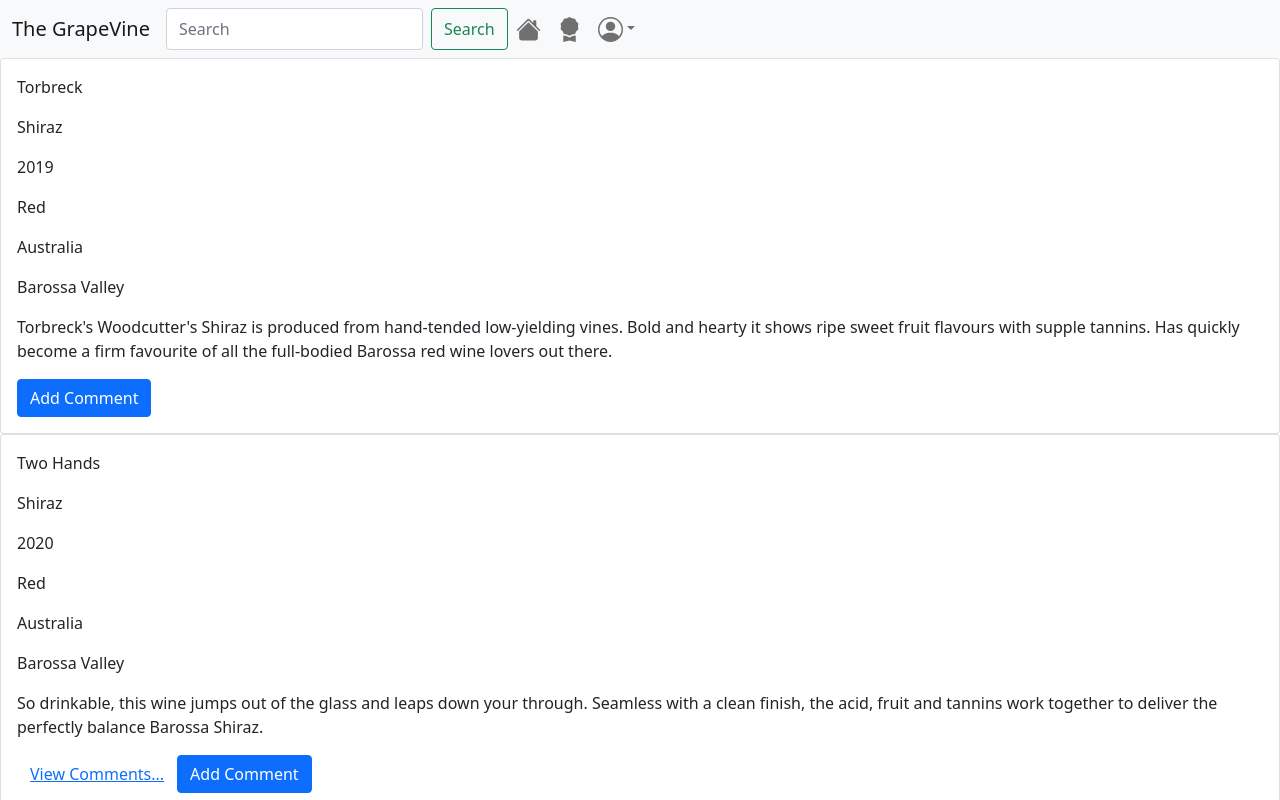
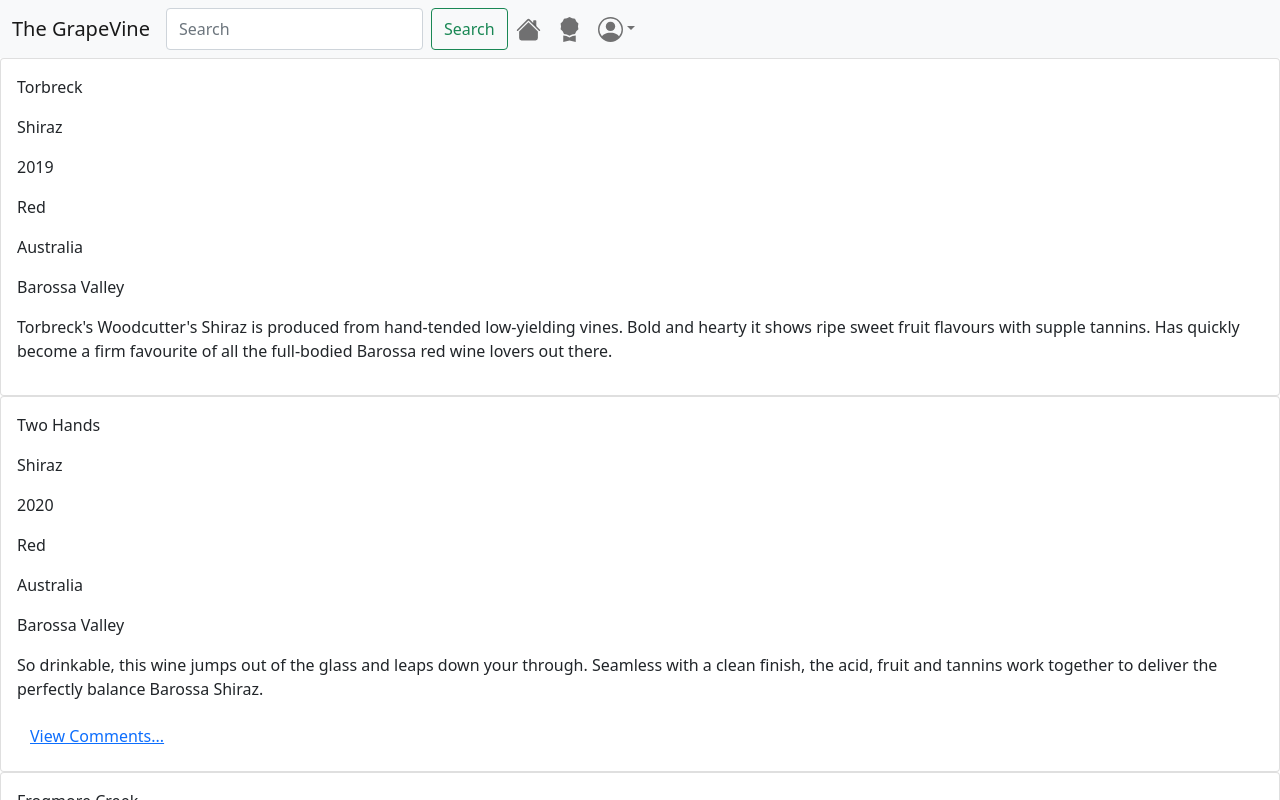
Before and after one commit to TheGrapeVineCo/client, a React (Create React App) app: page /wineListings in a window 1280 px wide. Shown: the top 800 px of the page. Built offline with nearby package versions, Linux system fonts and the light colour scheme.

Commit message:
refactors and adds additional global state. adds buttons to edit/delete comments for user owner

```diff
--- a/src/App.js
+++ b/src/App.js
@@ -5,7 +5,6 @@
 import WineListings from "./components/WineListings";
 import NewWineForm from "./components/NewWineForm";
 import Ratings from "./components/Ratings";
-// import NewCommentForm from "./components/Navigation";
 import initialWineListings from "./data/wine-listings.json";
 import initialCommentList from "./data/comments.json";
 import {
@@ -29,41 +28,6 @@
 
   // returns an array with 2 elements: store (initial state) & dispatch to handle state
   const [store, dispatch] = useReducer(reducer, initialState);
-  const { wineListings, loggedInUser } = store;
-
-  const activateUser = (email) => {
-    // setLoggedInUser(email);
-    dispatch({
-      type: "setLoggedInUser",
-      data: email,
-    });
-  };
-
-  // adds new wine listing to list of wine listings
-  const addNewWineListing = ({
-    brand,
-    grape_variety,
-    year,
-    category,
-    country,
-    region,
-    description,
-  }) => {
-    const newListing = {
-      brand: brand,
-      grape_variety: grape_variety,
-      year: year,
-      category: category,
-      country: country,
-      region: region,
-      description: description,
-      id: wineListings[0].id + 1,
-    };
-    dispatch({
-      type: "addNewWineListing",
-      data: newListing,
-    });
-  };
 
   // loads initialWineListings and initialCommentList in componentDidMount
   useEffect(() => {
@@ -80,32 +44,21 @@
 
   return (
     <div className="App" data-testid="app-element">
-      {/* Need to include logic for only admin to have access to NewWineForm */}
-
       {/* Includes all components using global state in state context provider */}
       <StateContext.Provider value={{ store, dispatch }}>
-        {/* provides SPA routing in FE */}
+        {/* provides SPA routing in FE to navigate across site */}
         <Router>
           <header className="App-header">
-            <Navigation
-              loggedInUser={loggedInUser}
-              activateUser={activateUser}
-            />
+            <Navigation />
           </header>
           <Routes>
             <Route path="/" element={<Navigate to="wineListings" replace />} />
             <Route path="wineListings" element={<WineListings />} />
             <Route path="about" element={<About />} />
-            <Route
-              path="login"
-              element={<LoginForm activateUser={activateUser} />}
-            />
+            <Route path="login" element={<LoginForm />} />
             <Route path="ratings" element={<Ratings />} />
             {/* Need to include logic for only admin to have access to NewWineForm */}
-            <Route
-              path="newListing"
-              element={<NewWineForm addNewWineListing={addNewWineListing} />}
-            />
+            <Route path="newListing" element={<NewWineForm />} />
             <Route path="*" element={<NotFound />} />
           </Routes>
         </Router>
--- a/src/components/Comment.js
+++ b/src/components/Comment.js
@@ -1,3 +1,5 @@
+import React from "react";
+
 // Renders one comment from 'Comments' component
 const Comment = ({ commentList }) => {
   return (
--- a/src/components/Comments.js
+++ b/src/components/Comments.js
@@ -1,5 +1,12 @@
+import React from "react";
+import Button from "react-bootstrap/Button";
+import { useGlobalState } from "../utils/stateContext";
 // Iterates through all comments, taking data as required
 const Comments = ({ commentList }) => {
+  const { store } = useGlobalState();
+
+  const { loggedInUser } = store;
+
   return (
     <>
       <h1>User Comments</h1>
@@ -8,6 +15,13 @@
         <>
           <p>{comment.text}</p>
           <p>{comment.user}</p>
+
+          {loggedInUser === comment.user && (
+            <Button onClick={""}>Delete Message</Button>
+          )}
+          {loggedInUser === comment.user && (
+            <Button onClick={""}>Edit Message</Button>
+          )}
         </>
       ))}
     </>
--- a/src/components/LoginForm.js
+++ b/src/components/LoginForm.js
@@ -2,10 +2,11 @@
 import Button from "react-bootstrap/Button";
 import Form from "react-bootstrap/Form";
 import { useNavigate } from "react-router-dom";
+import { useGlobalState } from "../utils/stateContext";
 
-function LoginForm({ activateUser }) {
+function LoginForm() {
+  const { dispatch } = useGlobalState();
   const navigate = useNavigate();
-
   // creates initial form data as clean fields
   const initialFormData = {
     email: "",
@@ -17,7 +18,10 @@
 
   // upon successful sign-in, user is directed to wineListings
   const handleSubmit = (e) => {
-    activateUser(formData.email);
+    dispatch({
+      type: "setLoggedInUser",
+      data: formData.email,
+    });
     setFormData(initialFormData);
     e.preventDefault();
     navigate("/wineListings");
--- a/src/components/Navigation.js
+++ b/src/components/Navigation.js
@@ -7,17 +7,18 @@
 import { Link, useNavigate } from "react-router-dom";
 import { useGlobalState } from "../utils/stateContext";
 
-const Navigation = ({ loggedInUser, activateUser }) => {
+const Navigation = () => {
   const { store, dispatch } = useGlobalState();
-  // takes loggedInUser from globalstate
-  // const { loggedInUser } = store;
-
+  const { loggedInUser } = store;
   const navigate = useNavigate();
 
   // performs logout function by clearing the loggedin user and redirects to home page
   const logout = (e) => {
     e.preventDefault();
-    activateUser("");
+    dispatch({
+      type: "setLoggedInUser",
+      data: "",
+    });
     navigate("/wineListings");
   };
 
--- a/src/components/NewCommentModal.js
+++ b/src/components/NewCommentModal.js
@@ -5,8 +5,9 @@
 import { Form } from "react-bootstrap";
 import { useState } from "react";
 
-const NewCommentModal = ({ show, handleClose, loggedInUser, listing }) => {
-  const { dispatch } = useGlobalState();
+const NewCommentModal = ({ show, handleClose, listing }) => {
+  const { store, dispatch } = useGlobalState();
+  const { loggedInUser } = store;
   // sets initial FormData fields to empty for newCommentForm
   const initialFormData = {
     text: "",
--- a/src/components/NewWineForm.js
+++ b/src/components/NewWineForm.js
@@ -4,9 +4,12 @@
 import Row from "react-bootstrap/Row";
 import { useState } from "react";
 import { useNavigate } from "react-router-dom";
+import { useGlobalState } from "../utils/stateContext";
 
 // somehow need to pass eg. "loggedInAdmin" param so only admins can fill out this form
-function NewWineForm({ addNewWineListing }) {
+function NewWineForm() {
+  const { store, dispatch } = useGlobalState();
+  const { wineListings } = store;
   const navigate = useNavigate();
   // Sets initial fields as empty
   const initialFormData = {
@@ -17,6 +20,32 @@
     country: "",
     region: "",
     description: "",
+  };
+
+  // adds new wine listing to list of wine listings
+  const addNewWineListing = ({
+    brand,
+    grape_variety,
+    year,
+    category,
+    country,
+    region,
+    description,
+  }) => {
+    const newListing = {
+      brand: brand,
+      grape_variety: grape_variety,
+      year: year,
+      category: category,
+      country: country,
+      region: region,
+      description: description,
+      id: wineListings[0].id + 1,
+    };
+    dispatch({
+      type: "addNewWineListing",
+      data: newListing,
+    });
   };
 
   const [formData, setFormData] = useState(initialFormData);
--- a/src/components/WineListing.js
+++ b/src/components/WineListing.js
@@ -4,9 +4,12 @@
 import Button from "react-bootstrap/Button";
 import Comments from "./Comments";
 import NewCommentModal from "./NewCommentModal";
+import { useGlobalState } from "../utils/stateContext";
 
 // Renders individual wine listing
-const WineListing = ({ loggedInUser, listing, commentList, addComment }) => {
+const WineListing = ({ listing, commentList }) => {
+  const { store } = useGlobalState();
+  const { loggedInUser } = store;
   const [showComments, setShowComments] = useState(false);
   const handleComments = () => {
     setShowComments(!showComments);
@@ -41,10 +44,11 @@
         )}
 
         {/* Only render comments link if user logged in */}
-        {/* {loggedInUser && <Card.Link href="/">Add Comment</Card.Link>} */}
-        <Button variant="primary" onClick={handleShow}>
-          Add Comment
-        </Button>
+        {loggedInUser && (
+          <Button variant="primary" onClick={handleShow}>
+            Add Comment
+          </Button>
+        )}
 
         <NewCommentModal
           show={showCommentModal}
--- a/src/components/WineListings.js
+++ b/src/components/WineListings.js
@@ -3,7 +3,7 @@
 
 const WineListings = () => {
   const { store } = useGlobalState();
-  const { wineListings, loggedInUser, allComments, addComment } = store;
+  const { wineListings, allComments, addComment } = store;
 
   return (
     <>
@@ -23,7 +23,6 @@
           <WineListing
             key={listing.id}
             listing={listing}
-            loggedInUser={loggedInUser}
             commentList={comments}
             addComment={addComment}
           />
```
